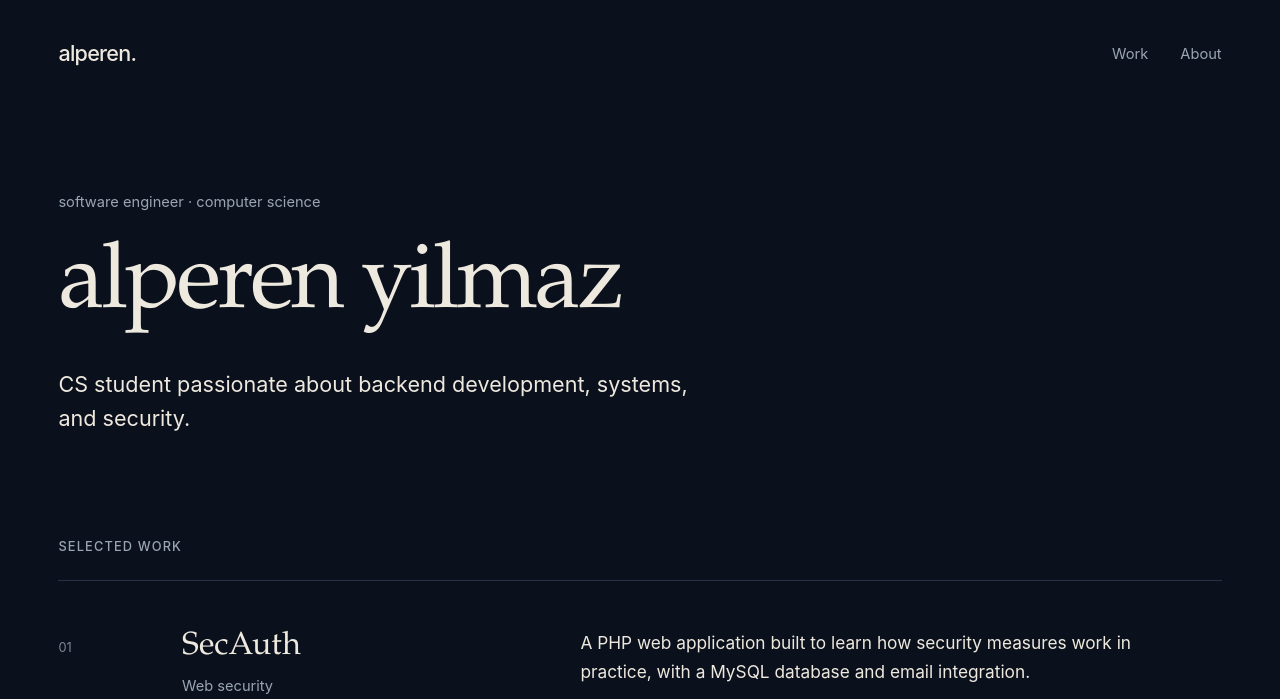
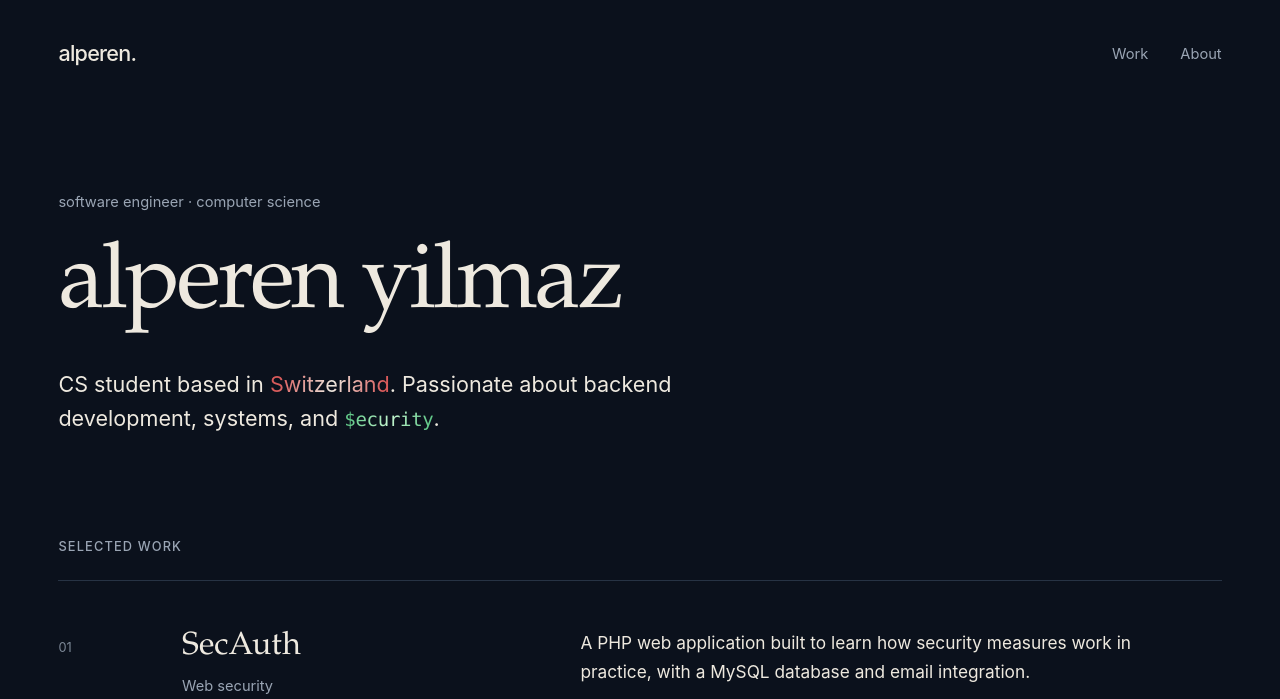
Before and after one commit to alperencodes/alperencodes.github.io, an Astro site: page / in a window 1280 px wide. Shown: the top 699 px of the page. Built offline with nearby package versions, Linux system fonts and the light colour scheme; Astro itself is replaced by a stand-in of ours; a web font is replaced by a local one.

Commit message:
Add subtle profile text accents

```diff
--- a/src/data/profile.ts
+++ b/src/data/profile.ts
@@ -2,9 +2,18 @@
 export const profile = {
   name: "alperen yilmaz",
   role: "software engineer · computer science",
-  introduction:
-    "CS student passionate about backend development, systems, and security.",
-  aboutLead: "I like understanding what happens beneath the surface.",
+  introduction: {
+    beforeCountry: "CS student based in ",
+    country: "Switzerland",
+    afterCountry: ". Passionate about backend development, systems, and ",
+    security: "$ecurity",
+    afterSecurity: ".",
+  },
+  aboutLead: {
+    beforeEmphasis: "I like understanding what happens ",
+    emphasis: "beneath the surface",
+    afterEmphasis: ".",
+  },
   about:
     "I’m Swiss-Turkish. Alongside my studies, I build projects to understand systems in depth, from the software itself to the infrastructure it runs on. I care about code that is clear enough to come back to and make sense of.",
   elsewhere: [
--- a/src/pages/index.astro
+++ b/src/pages/index.astro
@@ -9,7 +9,13 @@ import { selectedWork } from "../data/work";
   <section class="introduction" aria-labelledby="intro-title" data-reveal>
     <p class="role">{profile.role}</p>
     <h1 id="intro-title">{profile.name}</h1>
-    <p class="intro-copy">{profile.introduction}</p>
+    <p class="intro-copy">
+      {profile.introduction.beforeCountry}<span class="country-highlight"
+        >{profile.introduction.country}</span
+      >{profile.introduction.afterCountry}<span class="security-highlight"
+        >{profile.introduction.security}</span
+      >{profile.introduction.afterSecurity}
+    </p>
   </section>
 
   {
@@ -30,7 +36,11 @@ import { selectedWork } from "../data/work";
   <section id="about" class="about" aria-labelledby="about-title" data-reveal>
     <h2 class="section-label" id="about-title">About</h2>
     <div class="about-copy">
-      <p class="about-lead">{profile.aboutLead}</p>
+      <p class="about-lead">
+        {profile.aboutLead.beforeEmphasis}<em>{profile.aboutLead.emphasis}</em>{
+          profile.aboutLead.afterEmphasis
+        }
+      </p>
       <p>{profile.about}</p>
     </div>
   </section>
@@ -141,6 +151,32 @@ import { selectedWork } from "../data/work";
     font-size: var(--text-lg);
     line-height: 1.6;
   }
+  .country-highlight {
+    display: inline-block;
+    color: var(--color-text);
+    background: linear-gradient(
+      105deg,
+      #d85a5a 10%,
+      var(--color-text) 52%,
+      #d85a5a 92%
+    );
+    background-clip: text;
+    -webkit-background-clip: text;
+    color: transparent;
+  }
+  .security-highlight {
+    display: inline-block;
+    color: var(--color-text);
+    font-family:
+      ui-monospace, "Cascadia Mono", "SFMono-Regular", Consolas, monospace;
+    font-size: 0.88em;
+    font-weight: 500;
+    letter-spacing: -0.015em;
+    background: linear-gradient(105deg, #62c989 10%, #c3f5cf 52%, #62c989 92%);
+    background-clip: text;
+    -webkit-background-clip: text;
+    color: transparent;
+  }
   .work-list {
     margin: var(--space-5) 0 0;
     padding: 0;
@@ -160,6 +196,9 @@ import { selectedWork } from "../data/work";
     line-height: 1.12;
     margin-bottom: var(--space-5);
     text-wrap: pretty;
+  }
+  .about-lead em {
+    font-style: italic;
   }
   .about-copy > p + p {
     color: var(--color-text-secondary);
@@ -229,4 +268,12 @@ import { selectedWork } from "../data/work";
       padding-top: var(--space-1);
     }
   }
+
+  @media (forced-colors: active) {
+    .country-highlight,
+    .security-highlight {
+      background: none;
+      color: currentColor;
+    }
+  }
 </style>
--- a/src/styles/global.css
+++ b/src/styles/global.css
@@ -6,6 +6,15 @@
   font-weight: 400;
   font-display: swap;
   src: url("@fontsource/eb-garamond/files/eb-garamond-latin-400-normal.woff2")
+    format("woff2");
+}
+
+@font-face {
+  font-family: "EB Garamond";
+  font-style: italic;
+  font-weight: 400;
+  font-display: swap;
+  src: url("@fontsource/eb-garamond/files/eb-garamond-latin-400-italic.woff2")
     format("woff2");
 }
 
```
